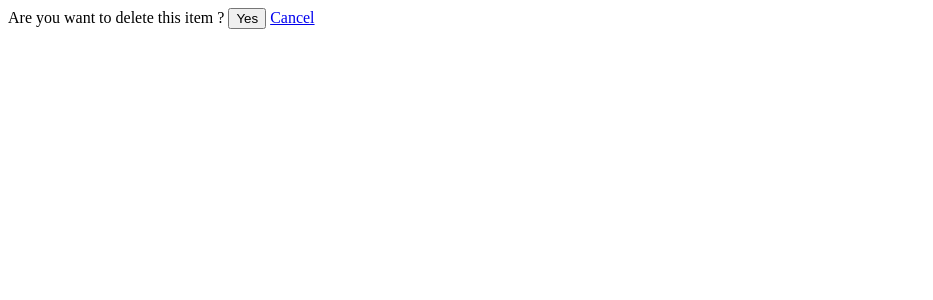
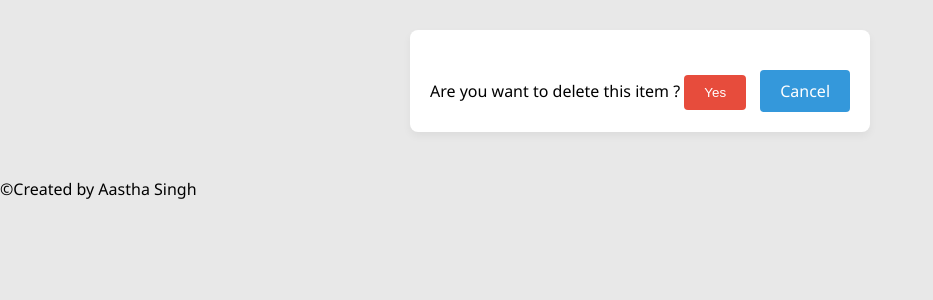
Before and after one commit to Aasthasingh29/Aastha_Singh, a Django app: page /4/delete in a window 1280 px wide. Shown: the top 300 px of the page, without its empty margins (0-933 px from the left). Run offline with Django 5.2, Linux system fonts and the light colour scheme; data comes from the database, SQL or seed files in the repository.

Commit message:
Added Copywrite

```diff
--- a/aastha_singh/Contacts/static/create_contact.css
+++ b/aastha_singh/Contacts/static/create_contact.css
@@ -54,7 +54,7 @@
 .btn-primary {
     background-color: #3498db;
     color: white;
-    margin-right: 10px; /* Space between buttons */
+    margin-right: 10px;
 }
 
 .btn-secondary {
@@ -89,3 +89,15 @@ form {
 form button {
     cursor: pointer;
 }
+
+.site-footer {
+    text-align: center;
+    padding: 10px;
+    background-color: #e8e8e8;
+    color: #333;
+    font-family: 'Segoe UI', Tahoma, Geneva, Verdana, sans-serif;
+    border-top: 1px solid #ccc;
+    position: absolute;
+    bottom: 0;
+    width: 100%;
+}
--- /dev/null
+++ b/aastha_singh/Contacts/static/delete.css
@@ -0,0 +1,73 @@
+
+body {
+    font-family: 'Segoe UI', Tahoma, Geneva, Verdana, sans-serif;
+    margin: 0;
+    padding: 0;
+    background: #e8e8e8;
+}
+
+.delete_contact {
+    max-width: 800px;
+    margin: 30px auto;
+    padding: 20px;
+    background: #fff;
+    box-shadow: 0 4px 8px rgba(0, 0, 0, 0.05);
+    border-radius: 8px;
+    text-align: center;
+}
+
+.delete_contact form {
+    display: inline-block;
+    margin-top: 20px;
+}
+
+.delete_contact input[type="submit"] {
+    background-color: #e74c3c;
+    color: white;
+    border: none;
+    border-radius: 4px;
+    padding: 10px 20px;
+    margin-right: 10px;
+    cursor: pointer;
+}
+
+.delete_contact a {
+    display: inline-block;
+    background-color: #3498db;
+    color: white;
+    padding: 10px 20px;
+    border-radius: 4px;
+    text-decoration: none;
+    cursor: pointer;
+}
+
+.delete_contact input[type="submit"]:hover,
+.delete_contact a:hover {
+    opacity: 0.8;
+}
+
+html, body {
+    height: 100%;
+}
+
+body {
+    display: flex;
+    flex-direction: column;
+}
+
+.content {
+    flex: 1;
+}
+
+
+footer .site-footer {
+    text-align: center;
+    padding: 10px;
+    background-color: #e8e8e8;
+    color: #333;
+    font-family: 'Segoe UI', Tahoma, Geneva, Verdana, sans-serif;
+    border-top: 1px solid #ccc;
+    position: absolute;
+    bottom: 0;
+    width: 100%;
+}
--- a/aastha_singh/Contacts/templates/create_contact_view.html
+++ b/aastha_singh/Contacts/templates/create_contact_view.html
@@ -21,6 +21,10 @@
         </form>
     </div>
 
+    <footer class="site-footer">
+        <p>©Created by Aastha Singh</p>
+    </footer>
+
     <script>
         function cancel() {
             window.location.href = "{% url 'HomePage' %}";
--- a/aastha_singh/Contacts/templates/delete_view.html
+++ b/aastha_singh/Contacts/templates/delete_view.html
@@ -6,11 +6,10 @@
     <meta charset="UTF-8">
     <meta name="viewport" content="width=device-width, initial-scale=1.0">
     <title>Create a Contact</title>
-    <link rel="stylesheet" href="{% static 'create_contact.css' %}">
+    <link rel="stylesheet" href="{% static 'delete.css' %}">
 </head>
 <body>
     <div class="delete_contact">
-        <!-- Create a Form -->
         <form method="POST">
             <!-- Security token by Django -->
             {% csrf_token %}
@@ -19,5 +18,9 @@
             <a href="/">Cancel </a>
         </form>
     </div>
+
+    <footer class="site-footer">
+        <p>©Created by Aastha Singh</p>
+    </footer>
 </body>
 </html>
--- a/aastha_singh/Contacts/templates/detail_view.html
+++ b/aastha_singh/Contacts/templates/detail_view.html
@@ -23,5 +23,9 @@
             <a href="{% url 'Delete' data.id %}" class="btn btn-delete">Delete</a>
         </div>
     </div>
+
+    <footer class="site-footer">
+        <p>©Created by Aastha Singh</p>
+    </footer>
 </body>
 </html>
--- a/aastha_singh/Contacts/templates/list_view.html
+++ b/aastha_singh/Contacts/templates/list_view.html
@@ -37,6 +37,10 @@
         </table>
     </div>
 
+    <footer class="site-footer">
+        <p>©Created by Aastha Singh</p>
+    </footer>
+
     <script>
         // JavaScript to make the table rows clickable
         document.addEventListener('DOMContentLoaded', function() {
--- a/aastha_singh/Contacts/templates/update_view.html
+++ b/aastha_singh/Contacts/templates/update_view.html
@@ -21,6 +21,10 @@
         </form>
     </div>
 
+    <footer class="site-footer">
+        <p>©Created by Aastha Singh</p>
+    </footer>
+
     <script>
         document.getElementById("updateForm").addEventListener("submit",function(event) {
             event.preventDefault();
```
Also changed, not shown: aastha_singh/Contacts/static/detail_view.css (+12 -0 lines), aastha_singh/Contacts/static/list_view.css (+12 -0 lines), aastha_singh/Contacts/static/update_view.css (+12 -0 lines).
